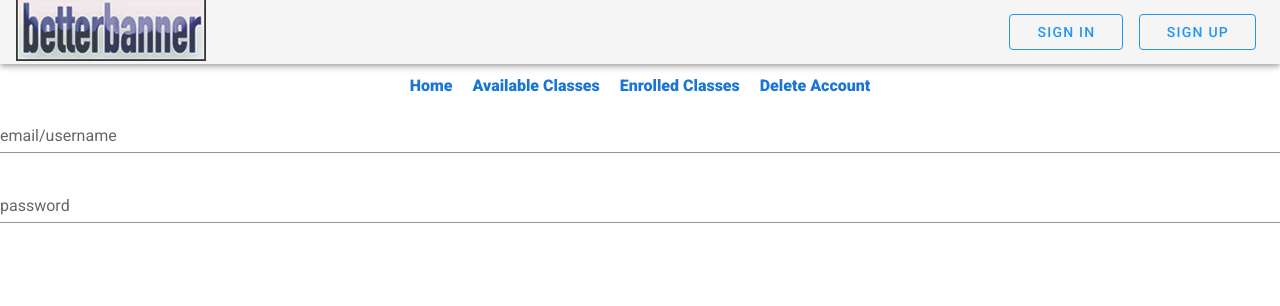
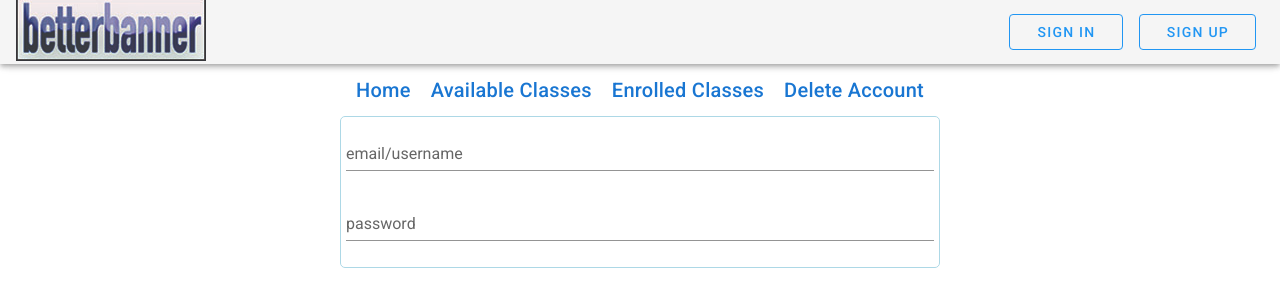
Before and after one commit to astevens8182/Betterbannerv1, a Vue app: page /login in a window 1280 px wide. Shown: the top 306 px of the page. Built offline with nearby package versions, Linux system fonts and the light colour scheme; no server answers.

Commit message:
Update Login.vue

```diff
--- a/src/components/Login.vue
+++ b/src/components/Login.vue
@@ -1,17 +1,14 @@
 <template>
 <div>
-  <div >
-<header>
-        <!-- <img src="banner.jpg" alt="Banner photo"> -->
-</header>
+  <div>
       <nav>
-          <a class="font-weight-black" @click="goHome">Home</a>
-          <a class="font-weight-black" @click="goAClasses">Available Classes</a>
-          <a class="font-weight-black" @click="goEClasses">Enrolled Classes</a>
-          <a class="font-weight-black" >Delete Account</a>
+          <a class="title" @click="goHome">Home</a>
+          <a class="title" @click="goAClasses">Available Classes</a>
+          <a class="title" @click="goEClasses">Enrolled Classes</a>
+          <a class="title" >Delete Account</a>
       </nav>
   </div>
-<div id="container">
+<div id="content">
 <v-text-field label="email/username" v-model="userEmail"></v-text-field>
 <v-text-field label="password" type="password" v-model="userPassword"></v-text-field>
 <v-container v-show="isLoggedIn === false">
@@ -72,4 +69,15 @@ nav a {
   padding: 5px;
   margin: 5px;
 }
+
+#content {
+  text-align: left;
+  max-width: 600px;
+  margin-left: auto;
+  margin-right: auto;
+  padding: 5px;
+  border: 1px solid lightblue;
+  border-radius: 5px;
+}
+
 </style>
```
